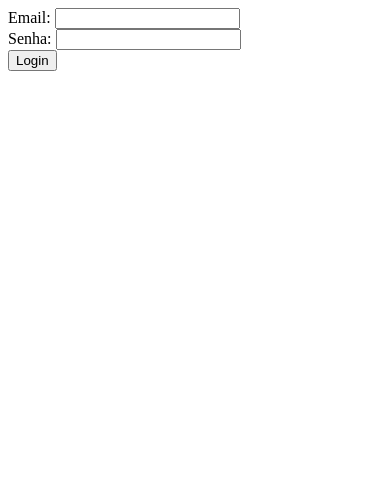
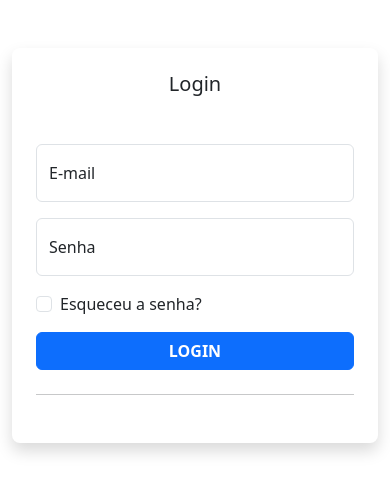
Before and after one commit to LuizBicalho3508/novosite, a Django app: page /login/ in a window 390 px wide. Shown: the top 493 px of the page. Run offline with Django 5.2, Linux system fonts and the light colour scheme; some libraries are stand-ins or nearby versions.

Commit message:
Atualização 150824 2

```diff
--- a/novosite/settings.py
+++ b/novosite/settings.py
@@ -119,7 +119,7 @@ USE_TZ = True
 
 STATIC_URL = 'static/'
 
-STATICFILES_DIR = [
+STATICFILES_DIRS = [
     os.path.join(BASE_DIR, 'static')
 ]
 
--- a/usuarios/templates/usuarios/login.html
+++ b/usuarios/templates/usuarios/login.html
@@ -1,3 +1,4 @@
+{% load static %}
 <!DOCTYPE html>
 <html lang="pt-br">
 <head>
@@ -5,25 +6,41 @@
     <meta http-equiv="X-UA-Compatible" content="IE-Edge">
     <meta name="viewport" content="width=device-width, initial-scale=1.0">
     <title>Login</title>
+    <link href="{% static 'css/bootstrap.min.css' %}" rel="stylesheet">
 </head>
 <body>
+    <div class="container">
+        <div class="row">
+          <div class="col-sm-9 col-md-7 col-lg-5 mx-auto">
+            <div class="card border-0 shadow rounded-3 my-5">
+              <div class="card-body p-4 p-sm-5">
+                <h5 class="card-title text-center mb-5 fw-light fs-5">Login</h5>
+                <form action = "{% url 'login' %}" method = "POST">
+                    {% csrf_token %}
+                  <div class="form-floating mb-3">
+                    <input type="email" class="form-control" id="floatingInput" placeholder="name@example.com" name = "email">
+                    <label for="floatingInput">E-mail</label>
+                  </div>
+                  <div class="form-floating mb-3">
+                    <input type="password" class="form-control" id="floatingPassword" placeholder="Password" name = "senha">
+                    <label for="floatingPassword">Senha</label>
+                  </div>
 
-    <div class="container">
-        <form action = "{% url 'login' %}" method="post">
-            {% csrf_token %}
-            <div class="input-email">
-                <label for="useremail">Email:</label>
-                <input type="email" id="useremail" name="email" required>
+                  <div class="form-check mb-3">
+                    <input class="form-check-input" type="checkbox" value="" id="rememberPasswordCheck">
+                    <label class="form-check-label" for="rememberPasswordCheck">
+                      Esqueceu a senha?
+                    </label>
+                  </div>
+                  <div class="d-grid">
+                    <button class="btn btn-primary btn-login text-uppercase fw-bold" type="submit">Login</button>
+                  </div>
+                  <hr class="my-4">
+                </form>
+              </div>
             </div>
-            <div class="input-password">
-                <label for="userpassword">Senha:</label>
-                <input type="password" id="userpassword" name="senha" required>
-            </div>
-            <div class="login-button">
-                <button class="login-b" type="submit">Login</button>
-            </div>
-        </form>
-    </div>
-
+          </div>
+        </div>
+      </div>
 </body>
 </html>
--- a/usuarios/urls.py
+++ b/usuarios/urls.py
@@ -3,4 +3,5 @@ from . import views
 
 urlpatterns = [
     path('login/', views.login, name = 'login'),
+    path('cadastro/', views.cadastro, name = 'cadastro'),
 ]
--- a/usuarios/views.py
+++ b/usuarios/views.py
@@ -18,3 +18,21 @@ def login(request):
             return HttpResponse('Autenticado!')
         else:
             return HttpResponse('Email ou senha inválidos!')
+
+def cadastro(request):
+    if request.method == 'GET':
+        return render(request, 'usuarios/cadastro.html')
+    else:
+        username = request.POST.get('email')
+        email = request.POST.get('email')
+        password = request.POST.get('senha')
+        first_name = request.POST.get('nome')
+
+        user = User.objects.filter(username=username).first()
+
+        if user:
+            return HttpResponse('Usuário já existente!')
+        else:
+            user = User.objects.create_user(username=username, email=email, password=password, first_name=first_name)
+            user.save()
+            return HttpResponse('Usuário cadastrado com sucesso!')
```
Also changed, not shown: usuarios/templates/usuarios/cadastro.html (added, +31 -0 lines), db.sqlite3.
